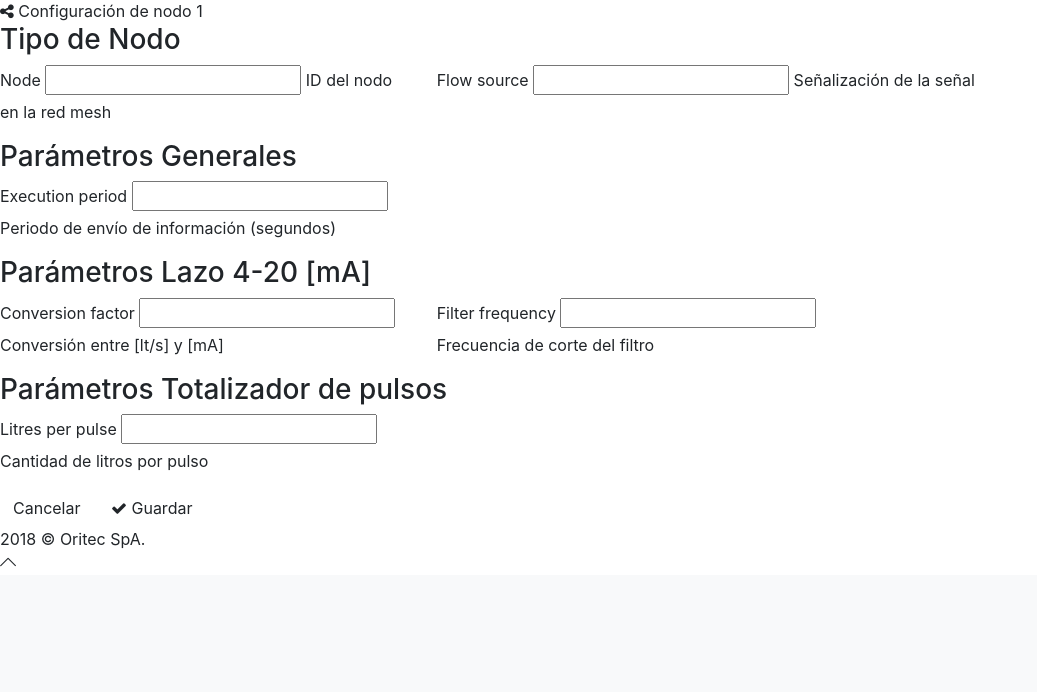
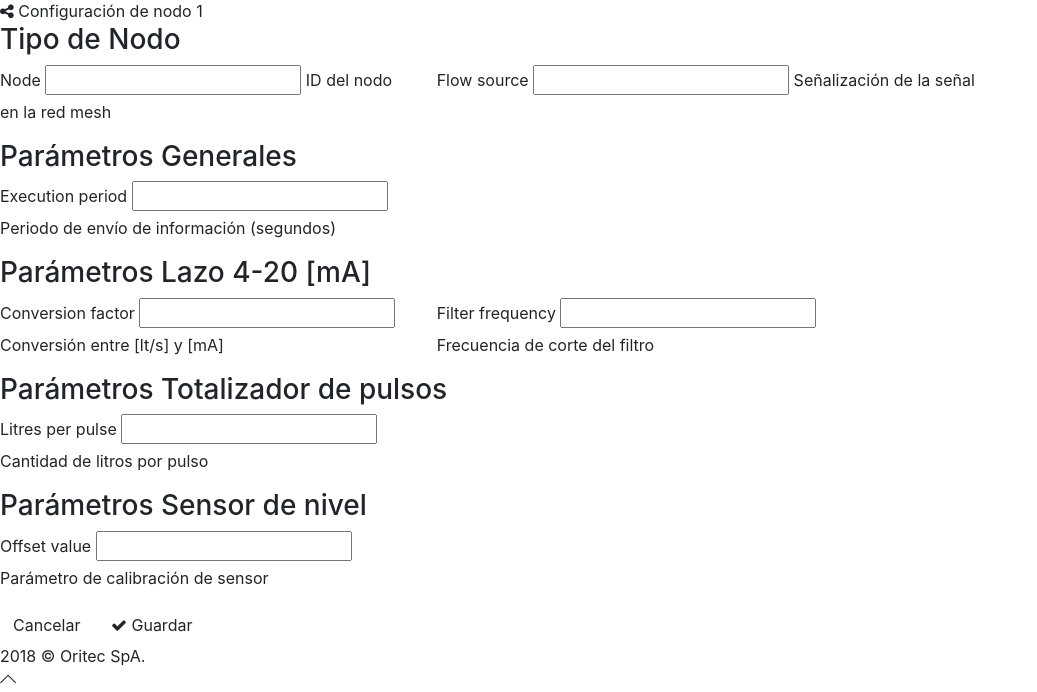
Before and after one commit to oritec/DMHConfig, a Django app: template vista/templates/vista/addNode.html in a window 1280 px wide. Shown: the part 643-1335 px from the top of the page, without its empty margins (0-1037 px from the left). Before the commit the page ends 1210 px from the top, so only its background shows below. Run offline with Django 3.2, Linux system fonts and the light colour scheme; the template is opened without the code that fills it: most values are stand-ins (such as "Sample title", 1, 10 or a date in 2020); form fields are guessed from the names that the template uses; some libraries are stand-ins or nearby versions.

Commit message:
ADD: Cambios para sensor de nivel

```diff
--- a/vista/forms.py
+++ b/vista/forms.py
@@ -7,7 +7,7 @@ from django.core.validators import validate_ipv46_address
 class NodeConfigForm(ModelForm):
     class Meta:
         model = NodeConfig
-        fields = ['nodeId', 'flowSource', 'conversionFactor', 'executionPeriod','litresPerPulse','filterFrequency','offsetValue']
+        fields = ['nodeId', 'flowSource', 'conversionFactor', 'executionPeriod','litresPerPulse','filterFrequency', 'offsetValue']
         labels = {
             "nodeId": "Nodo ID",
             "flowSource": "Señalización del flujo",
--- a/vista/templates/vista/addNode.html
+++ b/vista/templates/vista/addNode.html
@@ -76,6 +76,16 @@
                                 </div>
                             </div>
                         </div>
+                        <h3 class="form-section">Parámetros Sensor de nivel</h3>
+                        <div class="row">
+                            <div class="col-md-4">
+                                <div class="form-group">
+                                    <label class="control-label">{{ form.offsetValue.label }}</label>
+                                    {{ form.offsetValue }}
+                                    <span class="help-block"> Parámetro de calibración de sensor </span>
+                                </div>
+                            </div>
+                        </div>
                     </div>
                     <div class="form-actions left">
                         <a href="{% url 'vista:nodos' %}" class="btn default">
```
